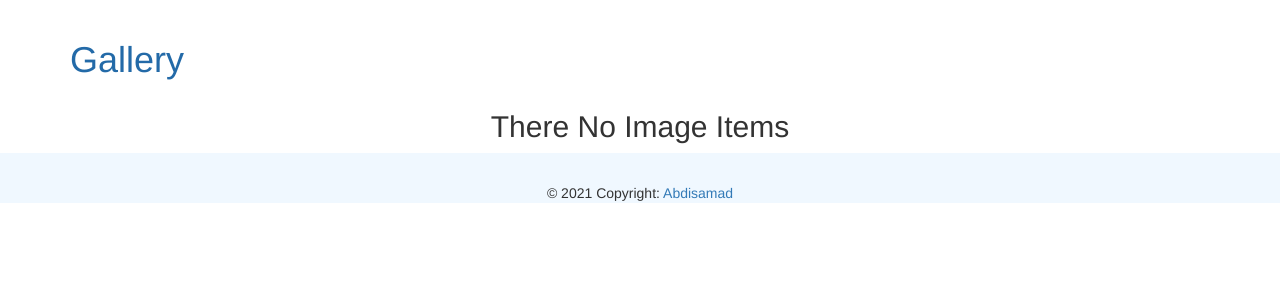
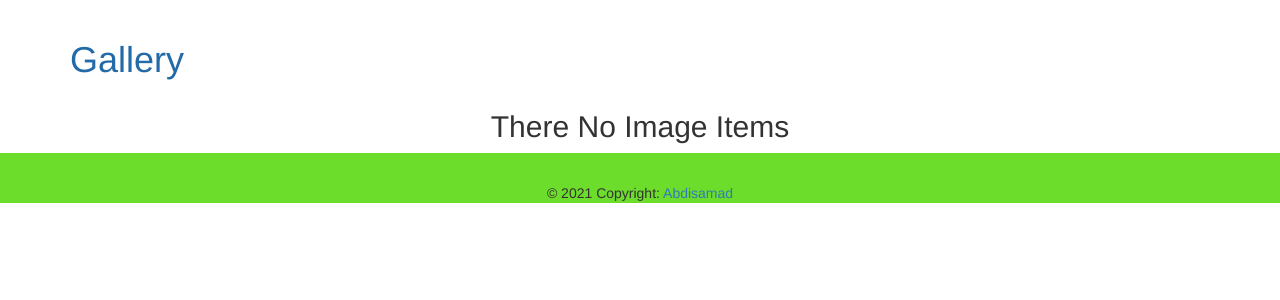
Before and after one commit to Abdisamad100/Gallery-app, a Django app: page / in a window 1280 px wide. Shown: the part 52-352 px from the top of the page. Run offline with Django 3.2, Linux system fonts and the light colour scheme; data that the repository does not hold is empty; some libraries are stand-ins or nearby versions.

Commit message:
modified index.html

```diff
--- a/gallery/static/css/basephotos.css
+++ b/gallery/static/css/basephotos.css
@@ -10,7 +10,7 @@
   margin: 10px;
 }
 footer{
-  background-color:aliceblue;
+  background-color:rgb(108, 221, 42);
 }
 /* .card2>img {
   height: 500px;
```
